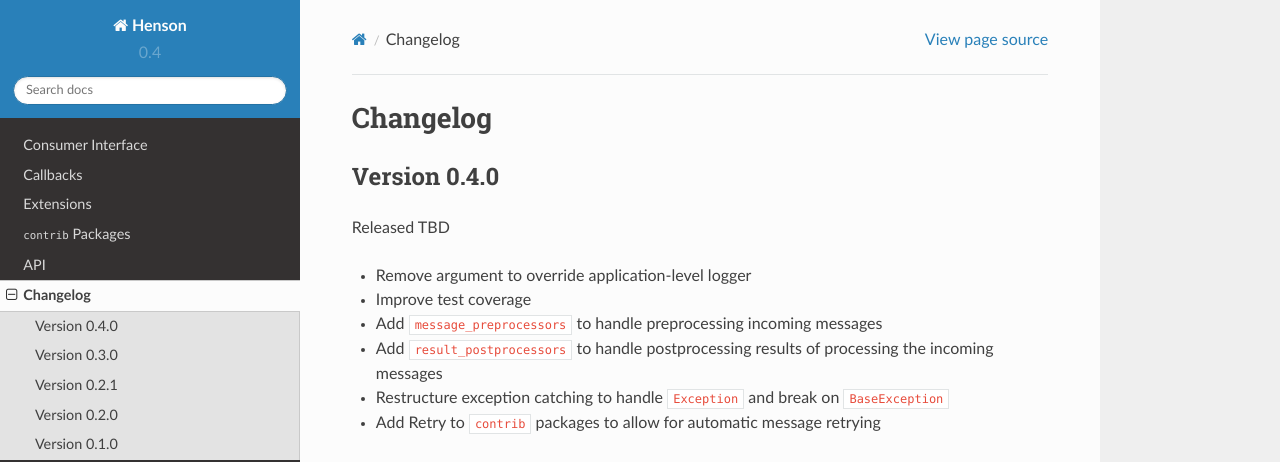
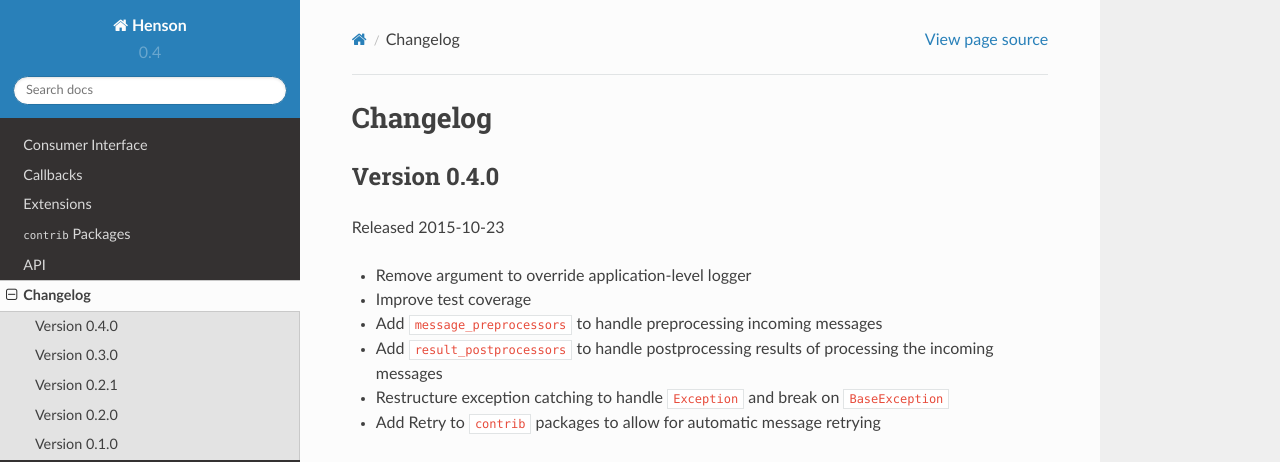
Before and after one commit to iheartradio/Henson, a Sphinx documentation site: the page built from docs/changes.rst, in a window 1280 px wide and 900 px high. Shown: the top 462 px of the window. Built offline with Sphinx 7.4.7 and the Read the Docs theme 2.0.0, drawn with Linux system fonts in a browser that asks for light colours.

Commit message:
Set 0.4.0 release date

```diff
--- a/docs/changes.rst
+++ b/docs/changes.rst
@@ -4,7 +4,7 @@ Changelog
 Version 0.4.0
 -------------
 
-Released TBD
+Released 2015-10-23
 
 - Remove argument to override application-level logger
 - Improve test coverage
```
